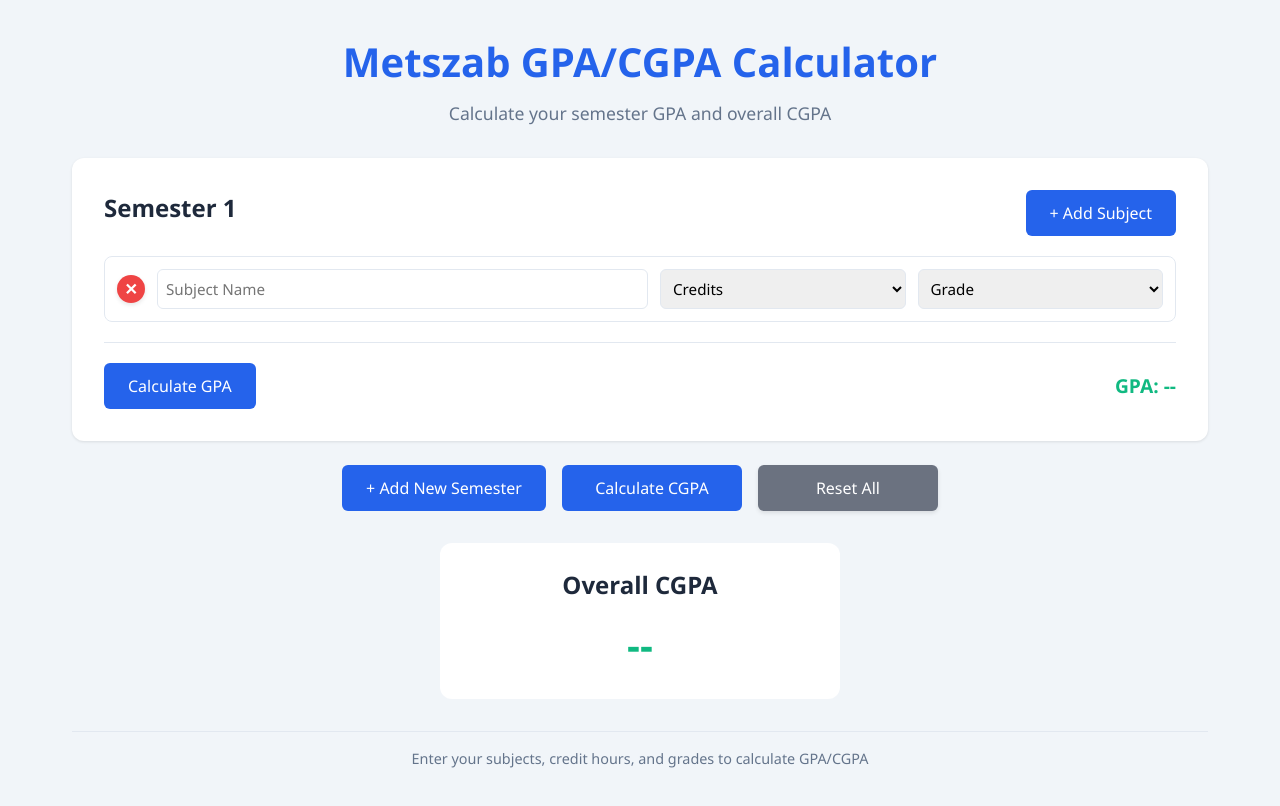
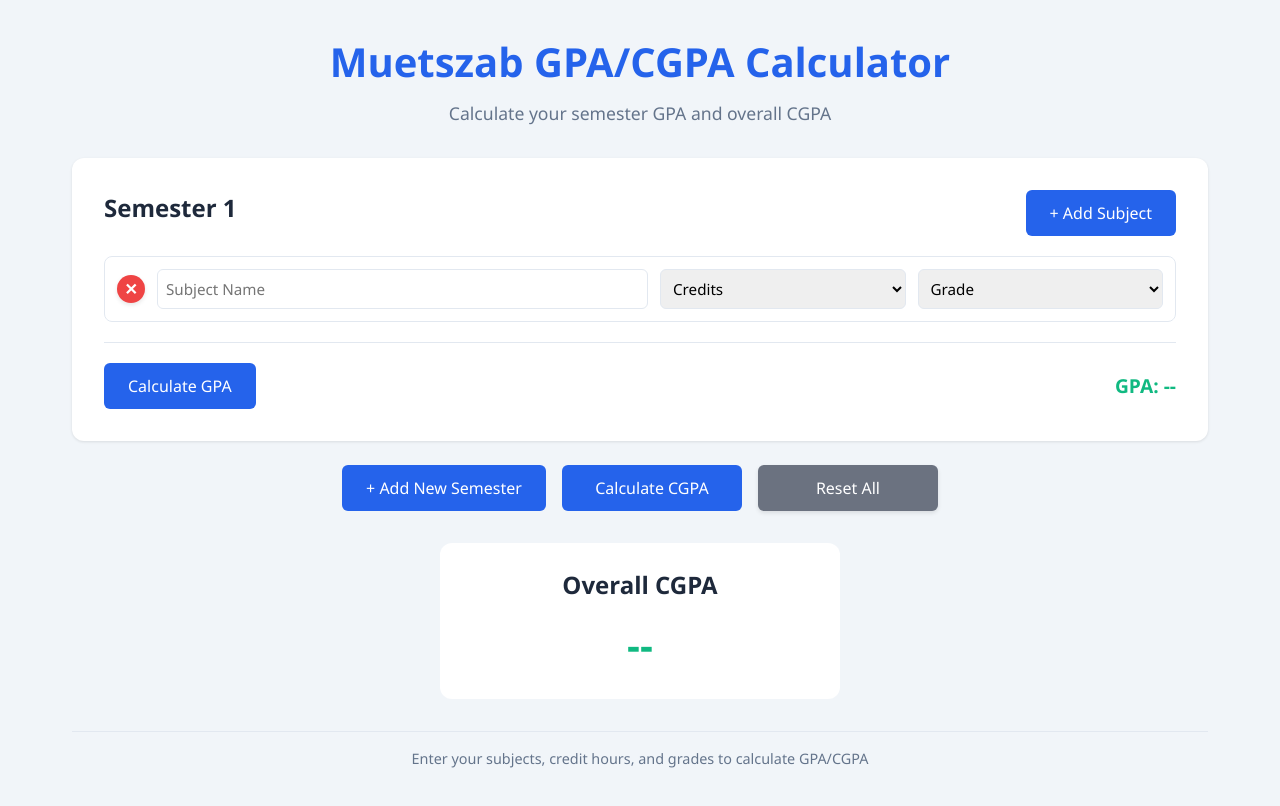
Before and after one commit to AreebaMemon/GPA-CGPA-Calculator, a plain HTML site: page index.html in a window 1280 px wide. Drawn offline with Linux system fonts and the light colour scheme.

Commit message:
Update index.html

```diff
--- a/index.html
+++ b/index.html
@@ -3,13 +3,13 @@
 <head>
     <meta charset="UTF-8">
     <meta name="viewport" content="width=device-width, initial-scale=1.0">
-    <title>Metszab GPA/CGPA Calculator</title>
+    <title>Muetszab GPA/CGPA Calculator</title>
     <link rel="stylesheet" href="styles.css">
 </head>
 <body>
     <div class="container">
         <header>
-            <h1>Metszab GPA/CGPA Calculator</h1>
+            <h1>Muetszab GPA/CGPA Calculator</h1>
             <p class="subtitle">Calculate your semester GPA and overall CGPA</p>
         </header>
 
```
